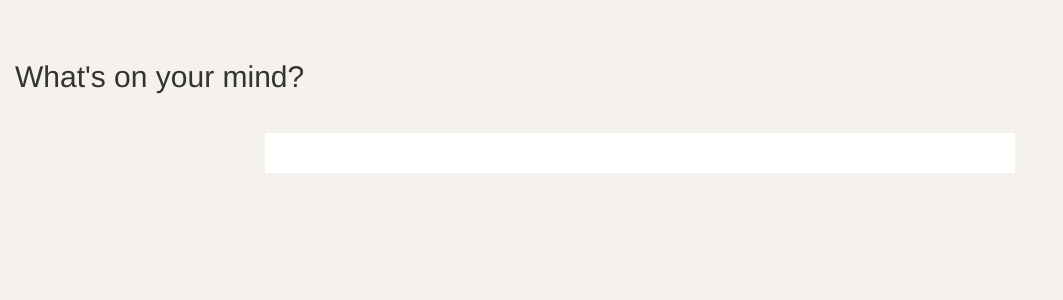
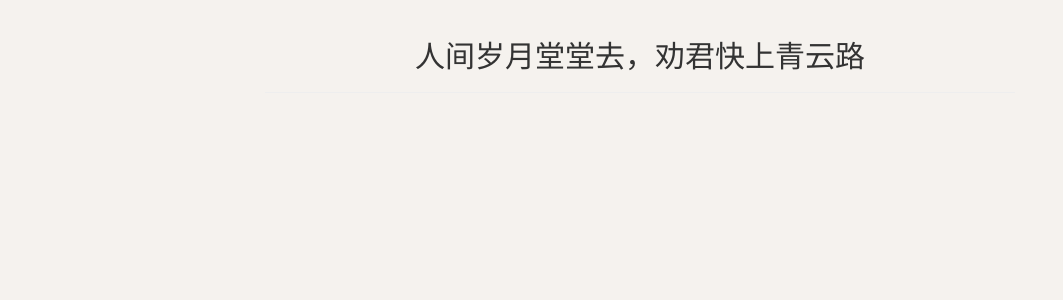
Before and after one commit to chidaobanjiu/Loocat.cc, a Flask app: page /home in a window 1280 px wide. Shown: the part 196-496 px from the top of the page, without its empty margins (0-1063 px from the left). Run offline with Flask 2, Linux system fonts and the light colour scheme; some libraries are stand-ins or nearby versions.

Commit message:
writing界面敲定（只供管理员使用）

```diff
--- a/app/main/forms.py
+++ b/app/main/forms.py
@@ -51,7 +51,7 @@
 
 
 class PostForm(Form):
-    body = PageDownField("Just write it down",validators=[Required()])
+    body = PageDownField("",validators=[Required()])
     submit = SubmitField('Submit')
 
 
--- a/app/static/styles.css
+++ b/app/static/styles.css
@@ -8,23 +8,25 @@
   text-decoration : none;
 }
 
+/*font-family*/
+h1,h2,h3,h4 {
+    font-family: SimSun, sans-serif;
+}
+
 /*page-content*/
 div.container {
     width: 100%;
 }
 div.page-content {
     width: 100%;
-}
-div.writer {
-    text-align: left;
-    margin: 10px 20% 10px 20%;
-    padding: 10px 0px 30px 0px;
+    height: auto;
 }
 
-
 /*page-header*/
-div.header {
-
+div.page-header {
+    text-align: center;
+    width: 60%;
+    margin: auto;
 }
 div.header > p{
     padding: 3% 0 3% 0;
@@ -103,10 +105,29 @@
 }
 /*Writing*/
 .writer {
-    margin:0 0;
-    padding: 20px 40px;
     background-color: #fff;
     height: 50%;
+    width: 90%;
+    margin: auto;
+}
+.form {
+    width: 80%;
+    margin: auto;
+}
+.form-group {
+    margin: auto;
+}
+#flask-pagedown-body {
+    margin: 2% auto 2% auto;
+    width: 100%;
+    height: 412px;
+}
+#flask-pagedown-body-preview {
+    margin: 0 auto 2%;
+    width: 100%;
+}
+#submit {
+    margin: 0 0 2% 94%;
 }
 
 /*User profile-page*/
@@ -160,11 +181,16 @@
     margin: 1% 15% 1% 15%;
     min-height: 20%;
 }
+/*post-footer标签*/
 .label {
     background-color: #9bd;
 }
 .label:hover {
     background-color: #ace;
+}
+/*writing标签*/
+.control-label {
+
 }
 div.post-footer {
     text-align: right;
--- a/app/templates/writing.html
+++ b/app/templates/writing.html
@@ -12,7 +12,7 @@
 
 {% block page_content %}
 <div class="page-header">
-    <h2>What's on your mind?</h2>
+    <h2>人间岁月堂堂去，劝君快上青云路</h2>
 </div>
 <div class="writer" >
     {% if current_user.can(Permission.WRITE_ARTICLES) %}
```
Also changed, not shown: data-dev.sqlite.
